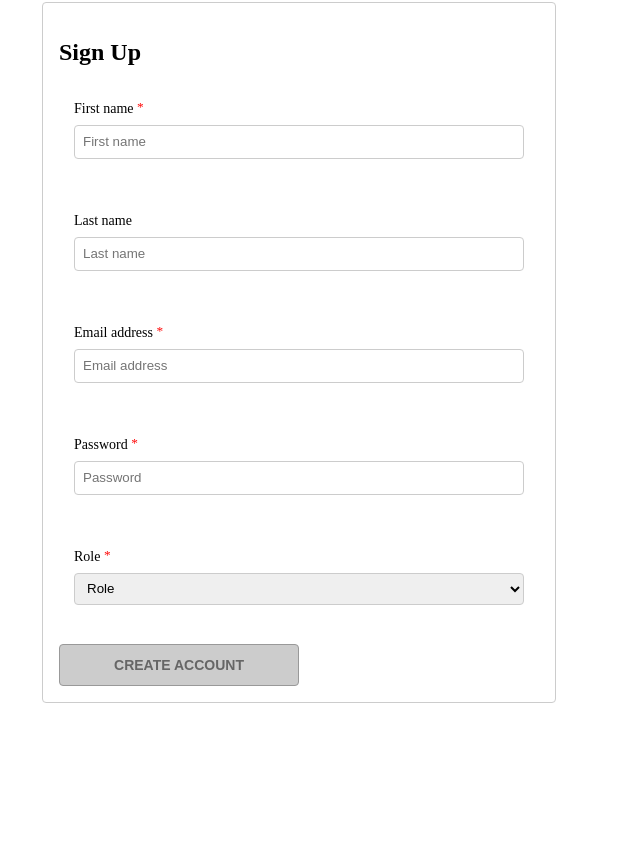
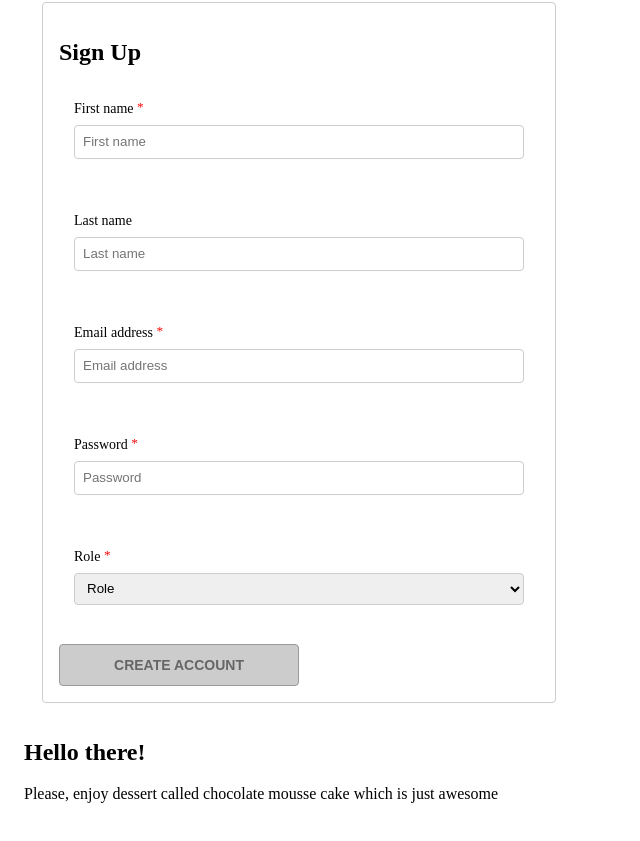
Before and after one commit to DanaKLym/React_advanced, a React (Create React App) app: page / in a window 1280 px wide. Shown: the part 301-1142 px from the top of the page, without its empty margins (0-640 px from the left). Before the commit the page ends 1044 px from the top, so only its background shows below. Built offline with nearby package versions, Linux system fonts and the light colour scheme.

Commit message:
practiced using React Context API and implementing its use in the SPA

```diff
--- a/src/App.js
+++ b/src/App.js
@@ -2,6 +2,7 @@ import "./App.css";
 import ControlledForm from "./ControlledForm";
 import DessertsList from "./DessertsList";
 import Form from "./Form";
+import ComponentStateManagement from "./ComponentStateManagement"
 
 const desserts = [
   {
@@ -33,6 +34,7 @@ function App() {
       <DessertsList data={desserts} />
       <Form/>
       <ControlledForm />
+      <ComponentStateManagement />
     </div>
   );
 }
--- /dev/null
+++ b/src/ComponentContext.js
@@ -0,0 +1,19 @@
+import {createContext, useContext, useState} from "react";
+
+const ComponentContext = createContext(undefined);
+
+export const ComponentProvider = ({children}) => {
+    const [component] = useState({
+        name: "chocolate mousse cake",
+        type: "dessert",
+        feature: "awesome",
+    });
+
+    return (
+        <ComponentContext.Provider value={{component}}>
+            {children}
+        </ComponentContext.Provider>
+    );
+};
+
+export const useComponent = () => useContext(ComponentContext);
--- /dev/null
+++ b/src/ComponentStateManagement.js
@@ -0,0 +1,14 @@
+import { useComponent } from "./ComponentContext";
+
+const ComponentStateManagement = () => {
+    const {component} = useComponent();
+
+    return (
+        <>
+            <h2>Hello there!</h2>
+            <p>Please, enjoy {component.type} called {component.name} which is just {component.feature}</p>
+        </>
+    );
+}
+
+export default ComponentStateManagement;
--- a/src/index.js
+++ b/src/index.js
@@ -1,10 +1,13 @@
 import React from 'react';
 import ReactDOM from 'react-dom/client';
+import { ComponentProvider } from './ComponentContext';
 import App from './App';
 
 const root = ReactDOM.createRoot(document.getElementById('root'));
 root.render(
   <React.StrictMode>
-    <App />
+    <ComponentProvider>
+      <App />
+    </ComponentProvider>
   </React.StrictMode>
 );
```
